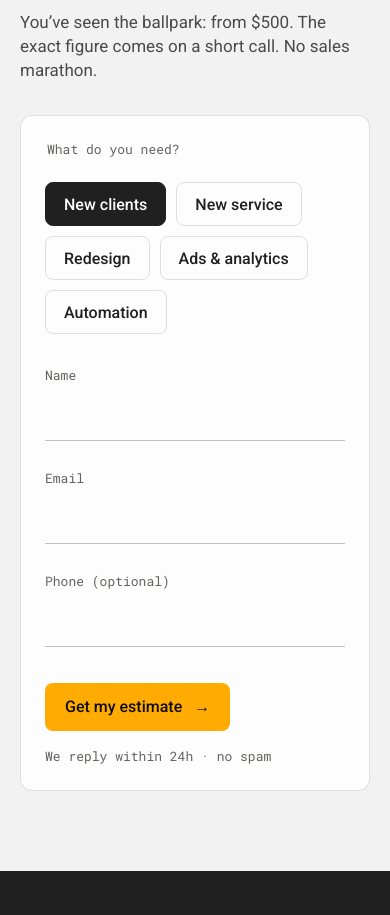
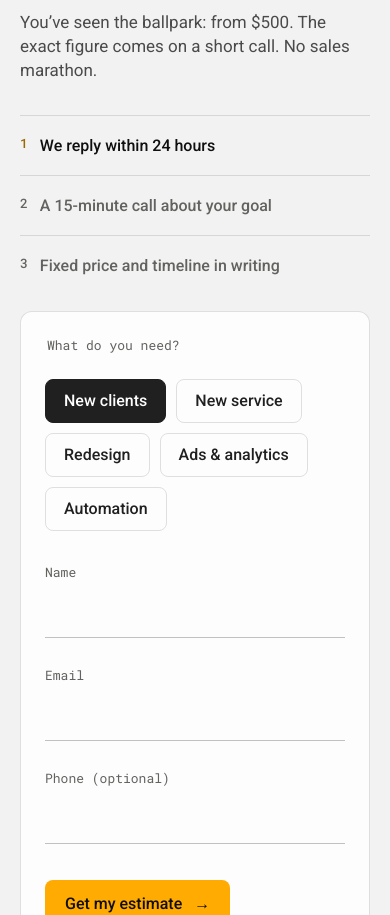
Before and after one commit to mavpy/mavpy-design, a plain HTML site: page index.html in a window 390 px wide. Shown: the part 9351-10266 px from the top of the page. Drawn offline with Linux system fonts and the light colour scheme; a web font is replaced by a local one.

Commit message:
v3.0: Figma EN/UA desktop + mobile in sync, step log, mobile next-steps
Co-Authored-By: Claude Opus 5.5 <noreply@anthropic.com>
Claude-Session: https://claude.ai/code/session_01DrEDLHyXuSyedGcNyBmr97

```diff
--- a/styles.css
+++ b/styles.css
@@ -365,7 +365,7 @@
   .v-tab{flex-direction:column;align-items:flex-start;gap:8px}
   .v-tab .v-ava{width:48px;height:48px}
   .v-tab em{display:none}
-  .v-next{display:none}
+  .v-next li{grid-template-columns:auto 1fr;gap:12px}
   .v-fields{grid-template-columns:minmax(0,1fr)}
   .v-foot-top{grid-template-columns:minmax(0,1fr) minmax(0,1fr)}
   .v-foot-tag{grid-column:1/-1}
```
Also changed, not shown: 2 other files.
